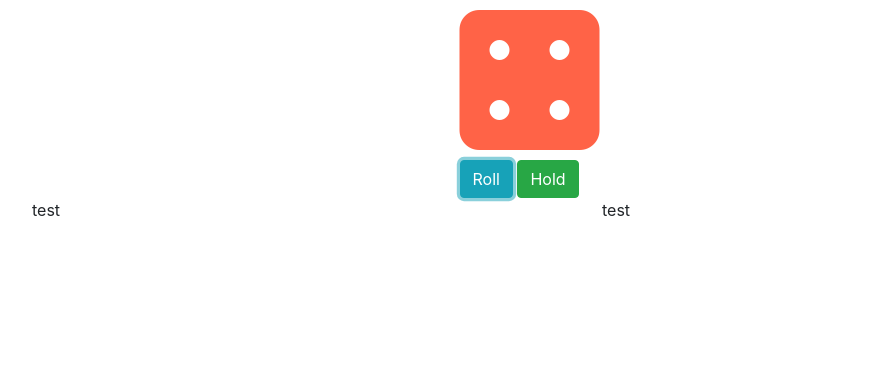
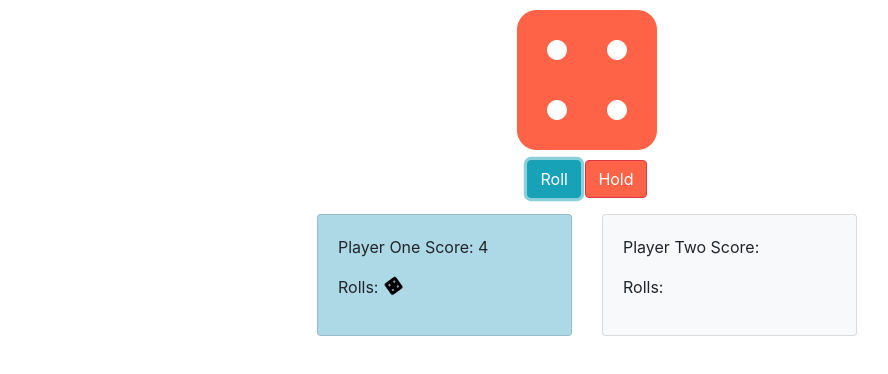
Before and after one commit to craigwann/pig-dice, a plain HTML site: page index.html in a window 1280 px wide. Both pictures are taken after a click on the button "Roll". Shown: the whole page, without its empty margins (53-941 px from the left). Drawn offline with nearby package versions, Linux system fonts and the light colour scheme.

Commit message:
add scoring, fontawesome images,CSS and bootstrap styling

```diff
--- a/css/styles.css
+++ b/css/styles.css
@@ -1,8 +1,33 @@
-#dice {
+/*html * {
+  outline: 1px dotted gray;
+}*/
+
+#dice i {
   color: tomato;
 }
 
-.fa-dice-six {
+#dice {
+  text-align: center;
+}
+
+
+#buttons {
+  text-align: center;
+}
+
+#playerOneTurn i, #playerTwoTurn i {
+  color: black;
+}
+
+.btn-danger {
+  background: tomato !important;
+}
+
+.bg-success {
+  background: lightblue !important;
+}
+
+/*.fa-dice-six {
   margin-top: 10px;
   margin-bottom: -10px;
-}
+}*/
--- a/index.html
+++ b/index.html
@@ -24,24 +24,29 @@
   <body>
     <div class="container">
       <div class="row">
-        <div id="dice" class="col-3 mx-auto">
+        <div id="dice" class="col">
           <i class='fas fa-dice-one fa-10x'></i>
-
 
         </div>
     </div>
     <div class="row">
-      <div class="col-3 mx-auto">
+      <div class="col-3 mx-auto" id="buttons">
         <button id="roll" type="button" class="btn btn-info">Roll</button>
-        <button id="hold" type="button" class="btn btn-success">Hold</button>
+        <button id="hold" type="button" class="btn btn-danger">Hold</button>
       </div>
     </div>
-    <div class="row">
-      <div class="col">
-        <p>test</p>
+    <div class="row mt-3">
+      <div class="col-3 ml-auto">
+        <div id="playerOneTurn" class="card card-body bg-light">
+            <p>Player One Score: <span id="playerOneScore"></span></p>
+            <p>Rolls: <span id="playerOneRolls"></span></p>
+        </div>
       </div>
-      <div class="col">
-        <p>test</p>
+      <div class="col-3 mr-auto">
+        <div id="playerTwoTurn" class="card card-body bg-light">
+          <p>Player Two Score: <span id="playerTwoScore"></span></p>
+          <p>Rolls: <span id="playerTwoRolls"></span></p>
+        </div>
       </div>
     </div>
 
--- a/js/scripts.js
+++ b/js/scripts.js
@@ -35,9 +35,11 @@ $(document).ready(function() {
   var diceString;
   var tempScore = 0
 
+  $("#playerOneTurn").removeClass("bg-light").addClass("bg-success");
+
   // var diceString = diceToString[playerOne.currentRolls() -1]
 
-  console.log("playerTurn currently: " + playerTurn);
+  // console.log("playerTurn currently: " + playerTurn);
   $("#hold").attr("disabled", true);
 
   $("#roll").click(function() {
@@ -51,32 +53,38 @@ $(document).ready(function() {
       if (tempScore === 0) {
         tempScore = playerOne.score;
       }
-      console.log("initial tempScore: " + tempScore);
+      // console.log("initial tempScore: " + tempScore);
       tempScore += playerOne.currentRolls[playerOne.currentRolls.length - 1];
-      console.log("+roll tempScore: " + tempScore);
-      console.log(playerOne.currentRolls);
-      console.log(diceString);
+      // console.log("+roll tempScore: " + tempScore);
+      // console.log(playerOne.currentRolls);
+      // console.log(diceString);
+
+      $("#playerOneScore").text(tempScore);
+      $("#playerOneRolls").append("<i class='pr-1 fas fa-spin fa-dice-" + diceString + " '></i>");
 
       if(playerOne.currentRolls[playerOne.currentRolls.length - 1] === 1) {
         tempScore = 0;
-        console.log("rolled a '1'");
-        console.log("before wipe: " + playerOne.currentRolls);
+        $("#playerOneScore").text(playerOne.score);
+        // console.log("rolled a '1'");
+        // console.log("before wipe: " + playerOne.currentRolls);
         playerOne.currentRolls = [];
-        console.log("after wipe: " + playerOne.currentRolls);
-        console.log("Player one current score: " + playerOne.score);
+        // console.log("after wipe: " + playerOne.currentRolls);
+        // console.log("Player one current score: " + playerOne.score);
         $("#hold").attr("disabled", true);
 
         if(playerTurn === 1) {
           playerTurn = 2;
+          $("#playerOneTurn").removeClass("bg-success").addClass("bg-light");
+          $("#playerTwoTurn").removeClass("bg-light").addClass("bg-success");
         } else if(playerTurn === 2) {
           playerTurn = 1;
         }
 
-        console.log("playerTurn currently: " + playerTurn);
+        // console.log("playerTurn currently: " + playerTurn);
       }
 
-      if (tempScore >= 20) {
-        console.log("Player One Wins");
+      if (tempScore >= 100) {
+        // console.log("Player One Wins");
         $("#hold").attr("disabled", true);
         $("#roll").attr("disabled", true);
       }
@@ -90,31 +98,37 @@ $(document).ready(function() {
       if(tempScore === 0) {
         tempScore = playerTwo.score;
       }
-      console.log("initial tempScore: " + tempScore);
+      // console.log("initial tempScore: " + tempScore);
       tempScore += playerTwo.currentRolls[playerTwo.currentRolls.length -1];
-      console.log("+roll tempScore: " + tempScore);
-      console.log(playerTwo.currentRolls);
+      // console.log("+roll tempScore: " + tempScore);
+      // console.log(playerTwo.currentRolls);
+
+      $("#playerTwoScore").text(tempScore);
+      $("#playerTwoRolls").append("<i class='pr-1 fas fa-spin fa-dice-" + diceString + " '></i>");
 
       if(playerTwo.currentRolls[playerTwo.currentRolls.length - 1] === 1) {
           tempScore = 0;
-          console.log("rolled a '1'");
-          console.log("before wipe: " + playerTwo.currentRolls);
+          $("#playerTwoScore").text(playerTwo.score);
+          // console.log("rolled a '1'");
+          // console.log("before wipe: " + playerTwo.currentRolls);
           playerTwo.currentRolls = [];
-          console.log("after wipe: " + playerTwo.currentRolls);
-          console.log("Player two current score: " + playerTwo.score);
+          // console.log("after wipe: " + playerTwo.currentRolls);
+          // console.log("Player two current score: " + playerTwo.score);
           $("#hold").attr("disabled", true);
 
           if(playerTurn === 1) {
             playerTurn = 2;
           } else if(playerTurn === 2) {
+            $("#playerTwoTurn").removeClass("bg-success").addClass("bg-light");
+            $("#playerOneTurn").removeClass("bg-light").addClass("bg-success");
             playerTurn = 1;
           }
 
-          console.log("playerTurn currently: " + playerTurn);
+          // console.log("playerTurn currently: " + playerTurn);
       }
 
-      if (tempScore >= 20) {
-        console.log("Player Two Wins");
+      if (tempScore >= 100) {
+        // console.log("Player Two Wins");
         $("#hold").attr("disabled", true);
         $("#roll").attr("disabled", true);
       }
@@ -130,17 +144,23 @@ $(document).ready(function() {
     $("#hold").attr("disabled", true);
     if (playerTurn === 1) {
       playerOne.hold()
-      console.log("Player one current score: " + playerOne.score);
+      $("#playerOneTurn").removeClass("bg-success").addClass("bg-light");
+      $("#playerTwoTurn").removeClass("bg-light").addClass("bg-success");
+      $("#playerOneScore").text(playerOne.score);
+      // console.log("Player one current score: " + playerOne.score);
     } else if(playerTurn === 2) {
       playerTwo.hold();
-      console.log("Player two current score: " + playerTwo.score);
+      $("#playerTwoTurn").removeClass("bg-success").addClass("bg-light");
+      $("#playerOneTurn").removeClass("bg-light").addClass("bg-success");
+      $("#playerTwoScore").text(playerTwo.score);
+      // console.log("Player two current score: " + playerTwo.score);
     }
     if(playerTurn === 1) {
       playerTurn = 2;
     } else if(playerTurn === 2) {
       playerTurn = 1;
     }
-    console.log("playerTurn currently: " + playerTurn);
+    // console.log("playerTurn currently: " + playerTurn);
   })
 
 
```
